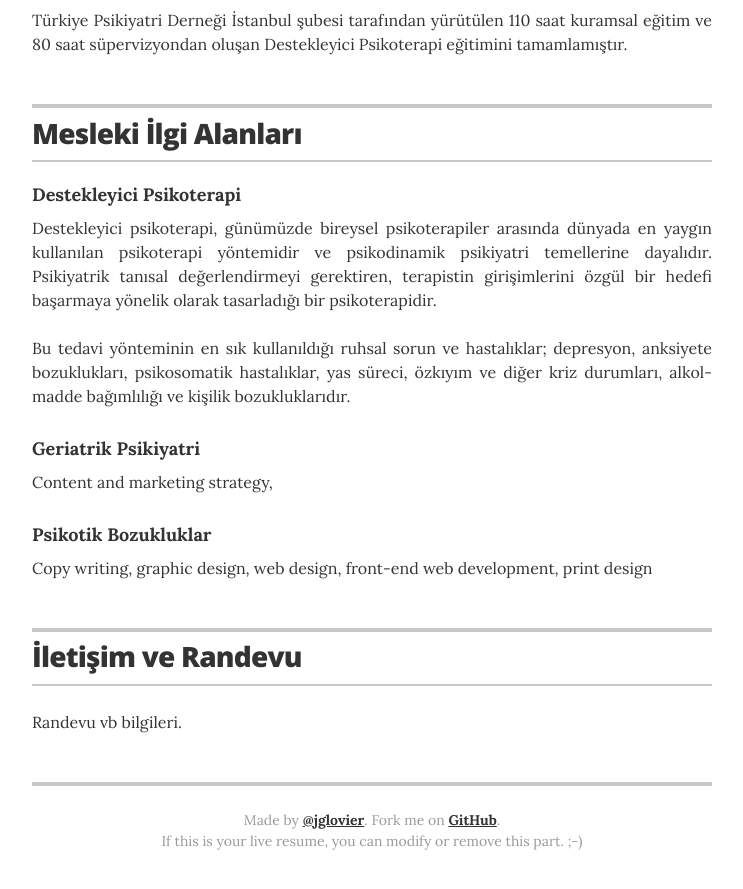
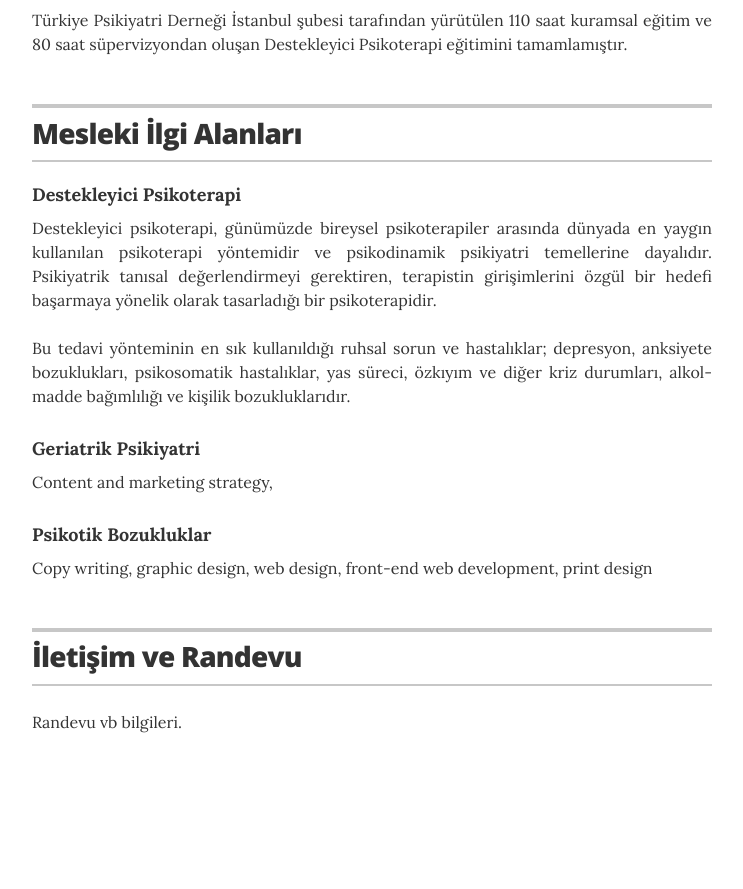
Before and after one commit to ibucgun/ibucgun.github.io, a Jekyll site: the page built from index.html, in a window 1280 px wide and 900 px high, scrolled down 1581 px. Shown: the top 889 px of the window, without its empty margins (268-1011 px from the left). Built offline with Jekyll 4.4.1, drawn with Linux system fonts in a browser that asks for light colours; after the commit the page ends 2363 px from its top, so only the background shows below that.

Commit message:
Güncellendi.

```diff
--- a/_layouts/resume.html
+++ b/_layouts/resume.html
@@ -134,27 +134,6 @@
       <!-- end Links -->
       {% endif %}
 
-      {% if site.resume_print_social_links %}
-      <!-- begin Print Social Links -->
-      <section class="content-section print-only">
-
-        <header class="section-header">
-          <h2>Social Links</h2>
-        </header>
-
-        <div class="resume-item">
-        {% include print-social-links.html %}
-        </div>
-
-      </section>
-      <!-- end Print Social Links -->
-      {% endif %}
-
-      <footer class="page-footer">
-        <p class="footer-line">Made by <a href="http://twitter.com/jglovier">@jglovier</a>. Fork me on <a href="https://github.com/jglovier/resume-template">GitHub</a>.</p>
-        <p class="footer-line">If this is your live resume, you can modify or remove this part. ;-)</p>
-      </footer>
-
     </div>
 
   </body>
```
Also changed, not shown: README.md (deleted), images/screenshot.png (deleted).
